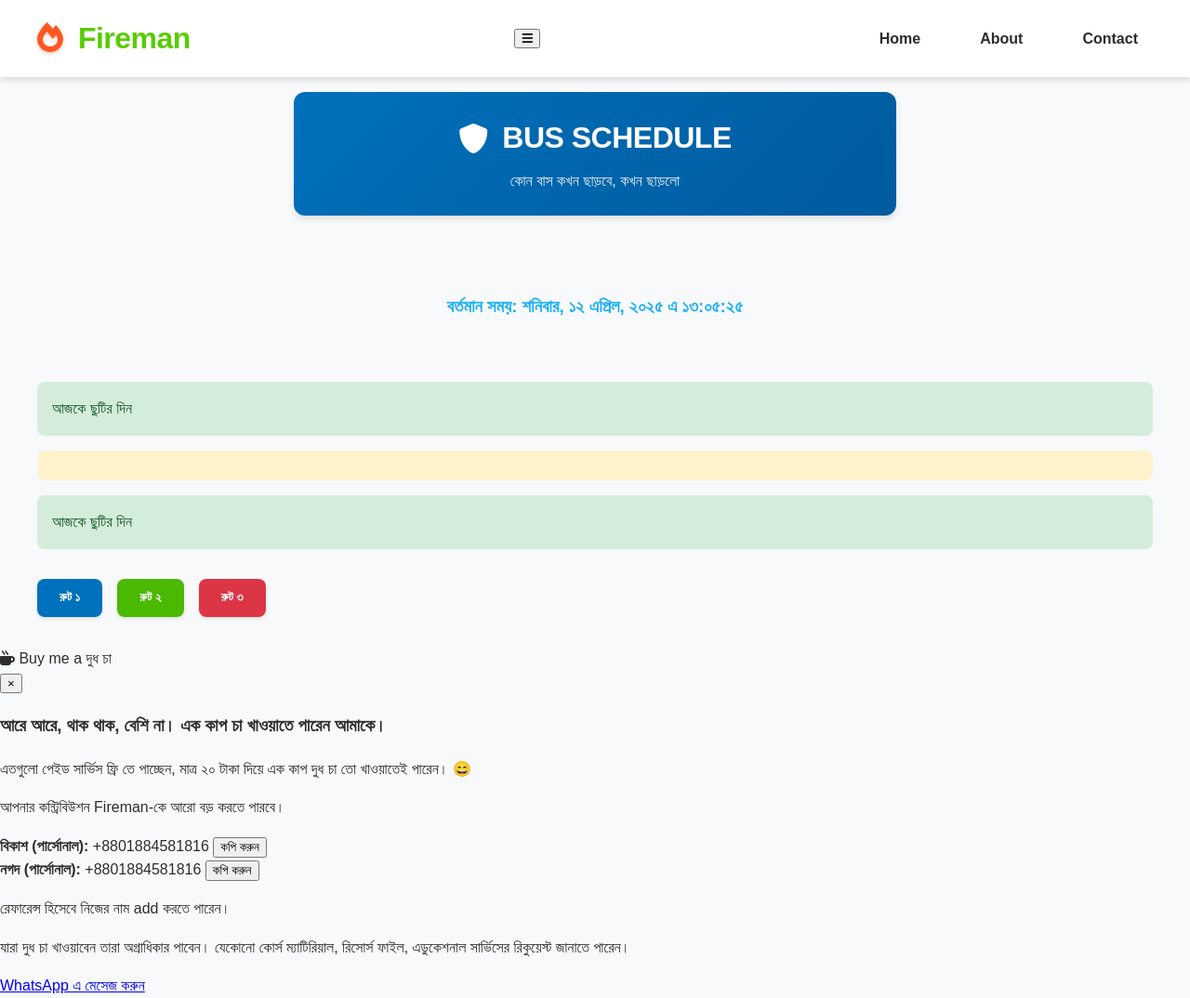
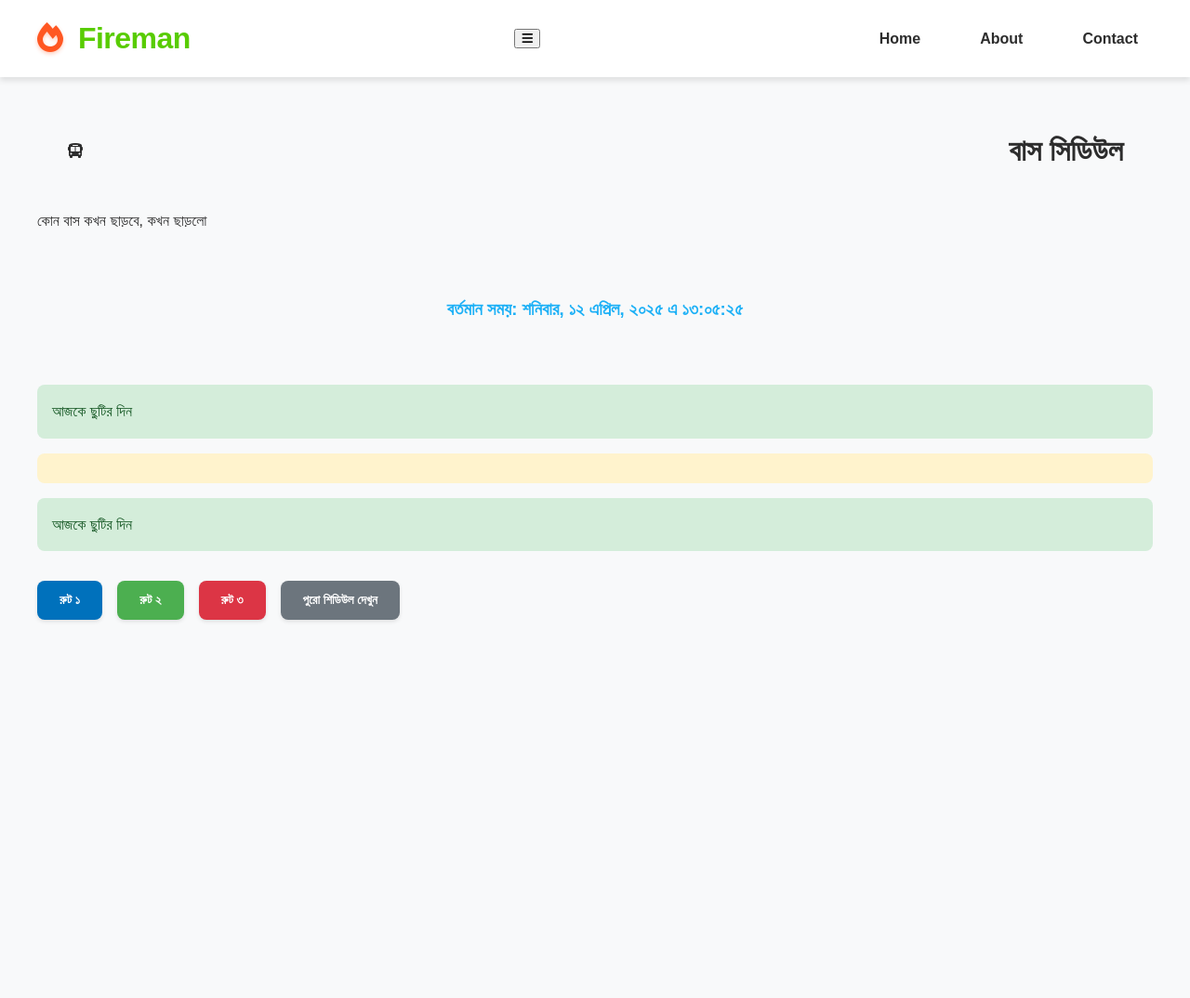
Before and after one commit to tanvirmahfuz100/fireman, a plain HTML site: page bus/bus.html in a window 1280 px wide. Shown: the whole page at 93% size. After the commit the page ends 800 px from the top, so only its background shows below. Drawn offline with Linux system fonts and the light colour scheme; a web font is replaced by a local one.

Commit message:
Update bus.html

```diff
--- a/bus/bus.html
+++ b/bus/bus.html
@@ -1,5 +1,5 @@
 <!DOCTYPE html>
-<html lang="en">
+<html lang="bn">
 <head>
   <meta charset="UTF-8">
   <meta name="viewport" content="width=device-width, initial-scale=1.0">
@@ -27,21 +27,16 @@
     </div>
   </header>
 
-  <!-- Access Header -->
-  <div class="access-header" style="background: linear-gradient(135deg, #0071bc 0%, #005a9e 100%); padding: 1.5rem; text-align: center; color: white; margin: 1rem auto 2rem; max-width: 600px; border-radius: 12px; box-shadow: 0 4px 6px rgba(0,0,0,0.1);">
-    <div style="display: flex; align-items: center; justify-content: center; gap: 15px; margin-bottom: 0.5rem;">
-      <i class="fas fa-shield-alt" style="font-size: 2rem;"></i>
-      <h1 style="margin: 0; font-size: 2rem; font-weight: 700; letter-spacing: -0.5px;">
-        BUS SCHEDULE
-      </h1>
+  <!-- Main Content -->
+  <div class="fireman-container">
+    <div class="access-header">
+      <div class="header-content">
+        <i class="fas fa-bus"></i>
+        <h1>বাস সিডিউল</h1>
+      </div>
+      <p>কোন বাস কখন ছাড়বে, কখন ছাড়লো</p>
     </div>
-    <p style="margin: 0; font-size: 1rem; opacity: 0.9;">
-      কোন বাস কখন ছাড়বে, কখন ছাড়লো
-    </p>
-  </div>
 
-<!-- Main Content -->
-  <div class="fireman-container">
     <!-- Real-time Clock -->
     <div id="real-time-clock" class="info"></div>
 
@@ -54,42 +49,17 @@
 
     <!-- Navigation Buttons -->
     <div class="route-navigation">
-    <button onclick="scrollToRoute('route1')" style="background: #0071bc">রুট ১</button>
-    <button onclick="scrollToRoute('route2')" style="background: #4bb802">রুট ২</button>
-    <button onclick="scrollToRoute('route3')" style="background: #dc3545">রুট ৩</button>
-</div>
+      <button onclick="scrollToRoute('route1')" style="background: #0071bc">রুট ১</button>
+      <button onclick="scrollToRoute('route2')" style="background: #4CAF50">রুট ২</button>
+      <button onclick="scrollToRoute('route3')" style="background: #dc3545">রুট ৩</button>
+      <button onclick="scrollToRoute('scheduleContainer')" style="background: #6c757d">পুরো শিডিউল দেখুন</button>
+    </div>
 
     <!-- Schedule Container -->
     <div id="scheduleContainer"></div>
   </div>
 
-
-<div class="coffee-container">
-    <div class="coffee-button" onclick="toggleBkashInfo()">
-        <i class="fas fa-mug-hot coffee-icon"></i>
-        Buy me a দুধ চা
-    </div>
-    <div class="bkash-info" id="bkashInfo">
-        <button class="close-btn" onclick="toggleBkashInfo()">×</button>
-        <h3>আরে আরে, থাক থাক, বেশি না। এক কাপ চা খাওয়াতে পারেন আমাকে।</h3>
-        <p>এতগুলো পেইড সার্ভিস ফ্রি তে পাচ্ছেন, মাত্র ২০ টাকা দিয়ে এক কাপ দুধ চা তো খাওয়াতেই পারেন। 😄</p>
-        <p>আপনার কন্ট্রিবিউশন Fireman-কে আরো বড় করতে পারবে।</p>
-        <div class="payment-options">
-            <div class="payment-method bkash">
-                <strong>বিকাশ (পার্সোনাল):</strong> <span id="bkashNumber">+8801884581816</span>
-                <button class="copy-btn bkash" onclick="copyNumber('bkashNumber')">কপি করুন</button>
-            </div>
-            <div class="payment-method nagad">
-                <strong>নগদ (পার্সোনাল):</strong> <span id="nagadNumber">+8801884581816</span>
-                <button class="copy-btn nagad" onclick="copyNumber('nagadNumber')">কপি করুন</button>
-            </div>
-        </div>
-        <p>রেফারেন্স হিসেবে নিজের নাম add করতে পারেন।</p>
-        <p>যারা দুধ চা খাওয়াবেন তারা অগ্রাধিকার পাবেন। যেকোনো কোর্স ম্যাটিরিয়াল, রিসোর্স ফাইল, এডুকেশনাল সার্ভিসের রিকুয়েস্ট জানাতে পারেন।</p>
-        <a href="https://wa.me/8801884581816" target="_blank" class="whatsapp-btn">WhatsApp এ মেসেজ করুন</a>
-    </div>
-</div>
-
+  <!-- Error Message -->
   <div class="error-message" id="errorMessage"></div>
 
 <script src="script.js"></script>
@@ -98,42 +68,6 @@
     document.querySelector('.menu-toggle').addEventListener('click', () => {
         document.querySelector('nav.main-nav').classList.toggle('active');
     });
-
-    // Bkash Info Toggle
-    let clickListenerActive = false;
-
-    function toggleBkashInfo() {
-        const info = document.getElementById('bkashInfo');
-        info.classList.toggle('show');
-
-        if(info.classList.contains('show') && !clickListenerActive) {
-            document.addEventListener('click', closeOnClickOutside);
-            clickListenerActive = true;
-        } else {
-            document.removeEventListener('click', closeOnClickOutside);
-            clickListenerActive = false;
-        }
-    }
-
-    function closeOnClickOutside(event) {
-        const bkashInfo = document.getElementById('bkashInfo');
-        const coffeeButton = document.querySelector('.coffee-button');
-
-        if (!bkashInfo.contains(event.target) && !coffeeButton.contains(event.target)) {
-            bkashInfo.classList.remove('show');
-            document.removeEventListener('click', closeOnClickOutside);
-            clickListenerActive = false;
-        }
-    }
-
-    function copyNumber(id) {
-        const number = document.getElementById(id).textContent.trim();
-        navigator.clipboard.writeText(number).then(() => {
-            const btn = document.getElementById(id).nextElementSibling;
-            btn.textContent = 'কপি হয়েছে!';
-            setTimeout(() => btn.textContent = 'কপি করুন', 2000);
-        });
-    }
 </script>
 </body>
 </html>
```
